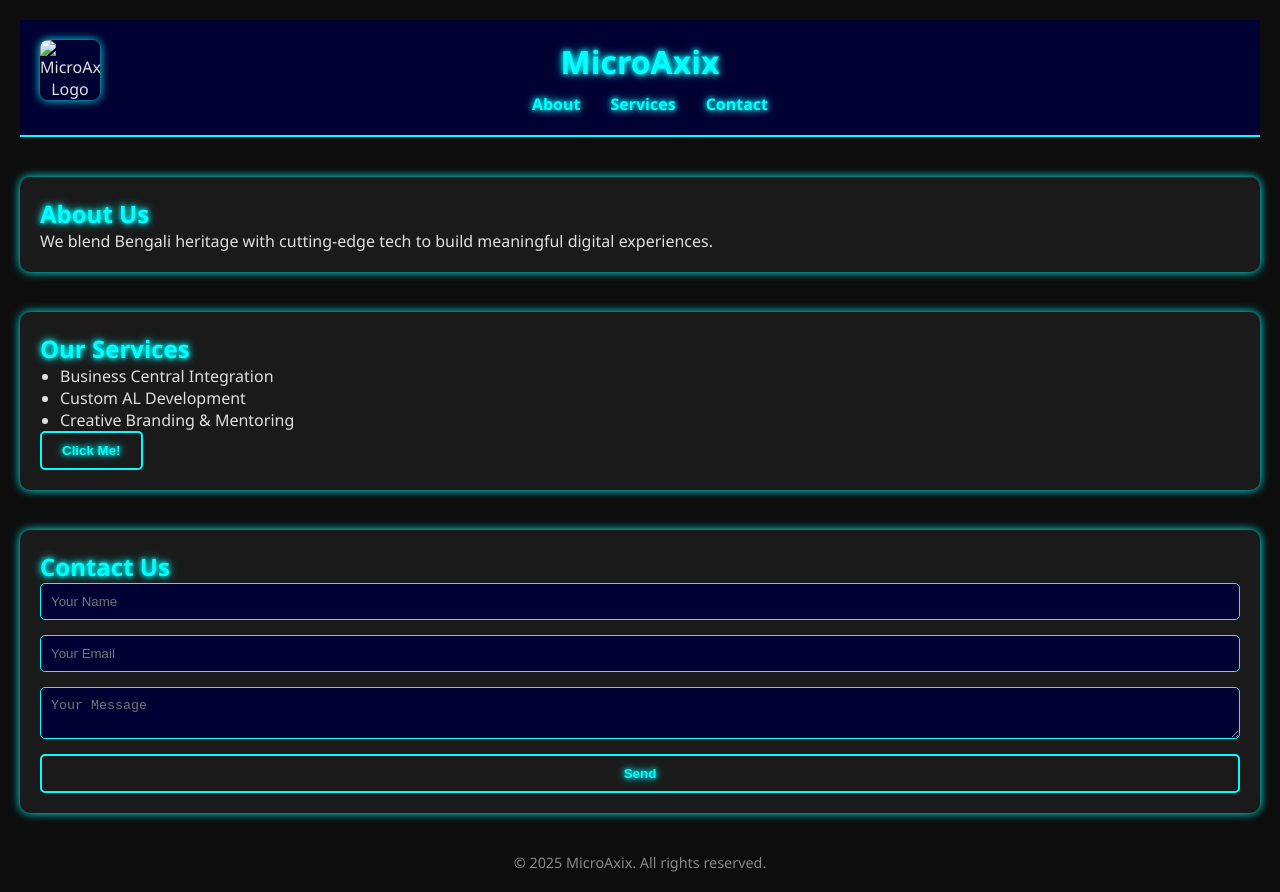
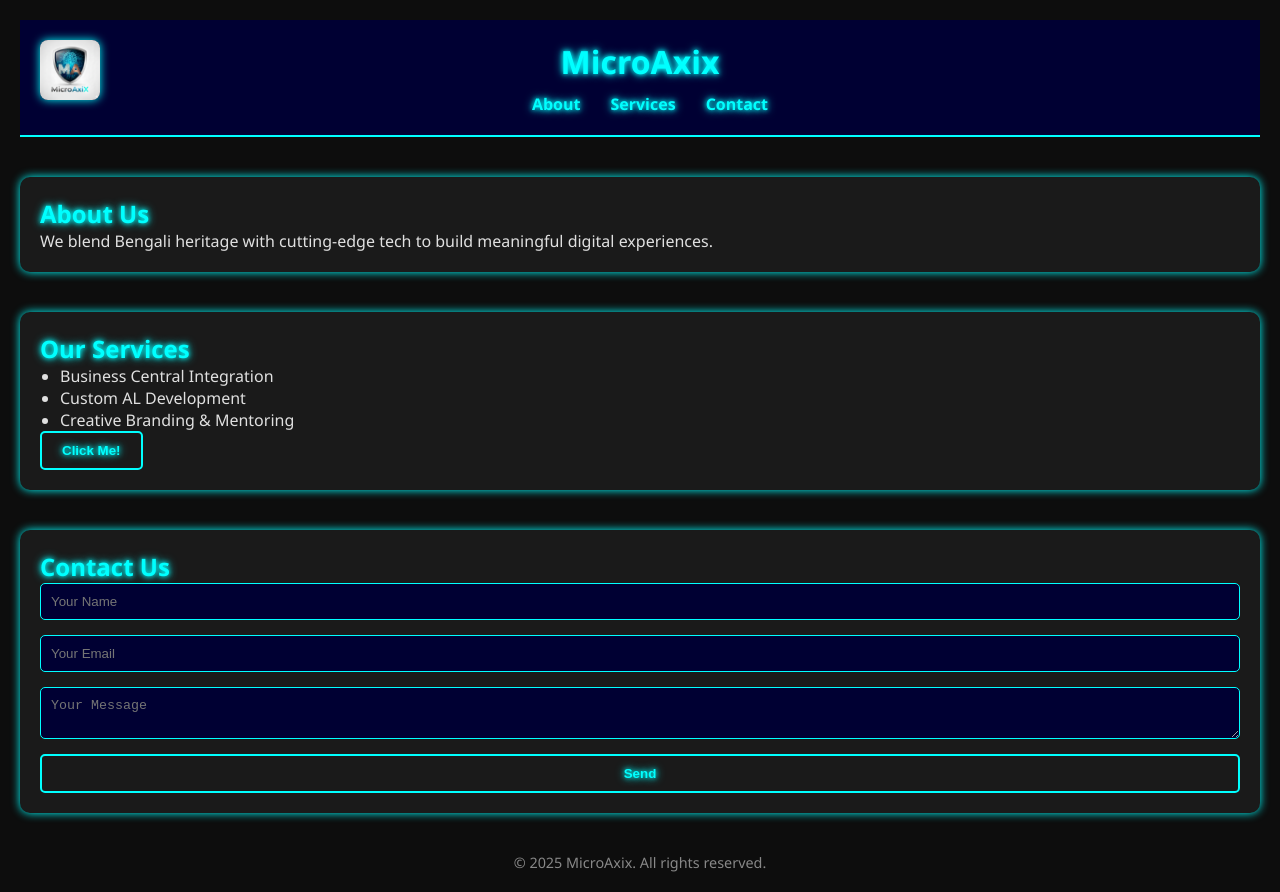
Before and after one commit to gharakrishna110-hue/MicroAxix, a plain HTML site: page index.html in a window 1280 px wide. Drawn offline with Linux system fonts and the light colour scheme.

Commit message:
Update index.html

```diff
--- a/index.html
+++ b/index.html
@@ -9,7 +9,7 @@
 </head>
 <body>
   <header>
-    <img src="images/microaxix-logo.png" alt="MicroAxix Logo" class="logo" />
+    <img src="microaxix-logo.png" alt="MicroAxix Logo" class="logo" />
     <h1>MicroAxix</h1>
     <nav>
       <ul>
```
